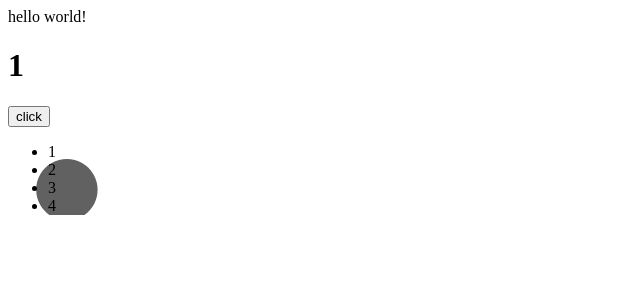
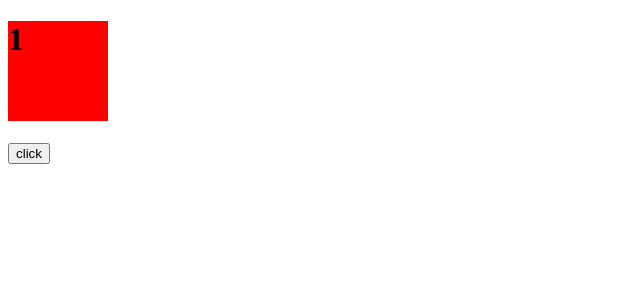
Before and after one commit to shidecheng/react-vue-cli, a Vue app: page / in a window 1280 px wide. Shown: the top 300 px of the page, without its empty margins (0-640 px from the left). Built offline with nearby package versions, Linux system fonts and the light colour scheme.

Commit message:
增加vue-axios

```diff
--- a/src/vueSource/App.vue
+++ b/src/vueSource/App.vue
@@ -1,29 +1,33 @@
 <template>
-    <div id="a" class="abc">
+    <!-- <div id="a" class="abc">
         {{message}}
         <Demo/>
         <Demo2/>
-    </div>
+    </div> -->
+    <router-view/>
 </template>
 <script lang="ts">
-import "@/assets/styles/style"
+// import "@/assets/styles/style"
 import Vue from 'vue'
-import Demo from "@/vueSource/components/Demo.vue"
-import Demo2 from "@/vueSource/components/Demo2.vue"
+// import Demo from "@/vueSource/components/Demo.vue"
+// import Demo2 from "@/vueSource/components/Demo2.vue"
 export default Vue.extend({
     data() {
         return {
             message: 'hello world!'
         }
     },
-    components: {
-        Demo,
-        Demo2,
+    created() {
+        console.log("http", this.$http)
     }
+    // components: {
+    //     Demo,
+    //     Demo2,
+    // }
 })
 </script>
 <style scoped>
   .abc {
-      color: "green";
+      color: green;
   }
 </style>
--- a/src/vueSource/components/Demo.vue
+++ b/src/vueSource/components/Demo.vue
@@ -1,6 +1,6 @@
 <template>
     <div>
-        <h1 class="h1">{{count}}</h1>
+        <h1 class="demo">{{count}}</h1>
         <button type="button" @click="handleClick">click</button>
     </div>
 </template>
@@ -21,15 +21,16 @@
       },
       methods: {
           handleClick() {
-              this.count++
+            //   this.count++
+            this.$router.push('./demo2')
           }
       }
   })
 </script>
 <style scoped>
-    .h1 {
-        width: "100px";
-        height: "100px";
-        background: "red";
+    .demo {
+        width: 100px;
+        height: 100px;
+        background: red;
     }
 </style>
--- a/src/vueSource/components/Demo2.vue
+++ b/src/vueSource/components/Demo2.vue
@@ -1,6 +1,6 @@
 <template>
     <div>
-        <ul class="demo">
+        <ul class="demo2">
             <li v-for="(val, key) in list" :key="key">
                 {{val}}
             </li>
@@ -27,10 +27,10 @@ console.log("process", process.env.NODE_ENV)
 })
 </script>
 <style scoped>
-    .demo {
-    width: '300px';
-    height: "300px";
-    border: "1px solid red";
+    .demo2 {
+    width: 300px;
+    height: 300px;
+    border: 1px solid red;
     background: url("../../assets/images/_Search.svg") no-repeat;
   }
 </style>
```
Also changed, not shown: src/main.ts (+7 -4 lines), 3 other files (tests, documents, lock files or other folders).
